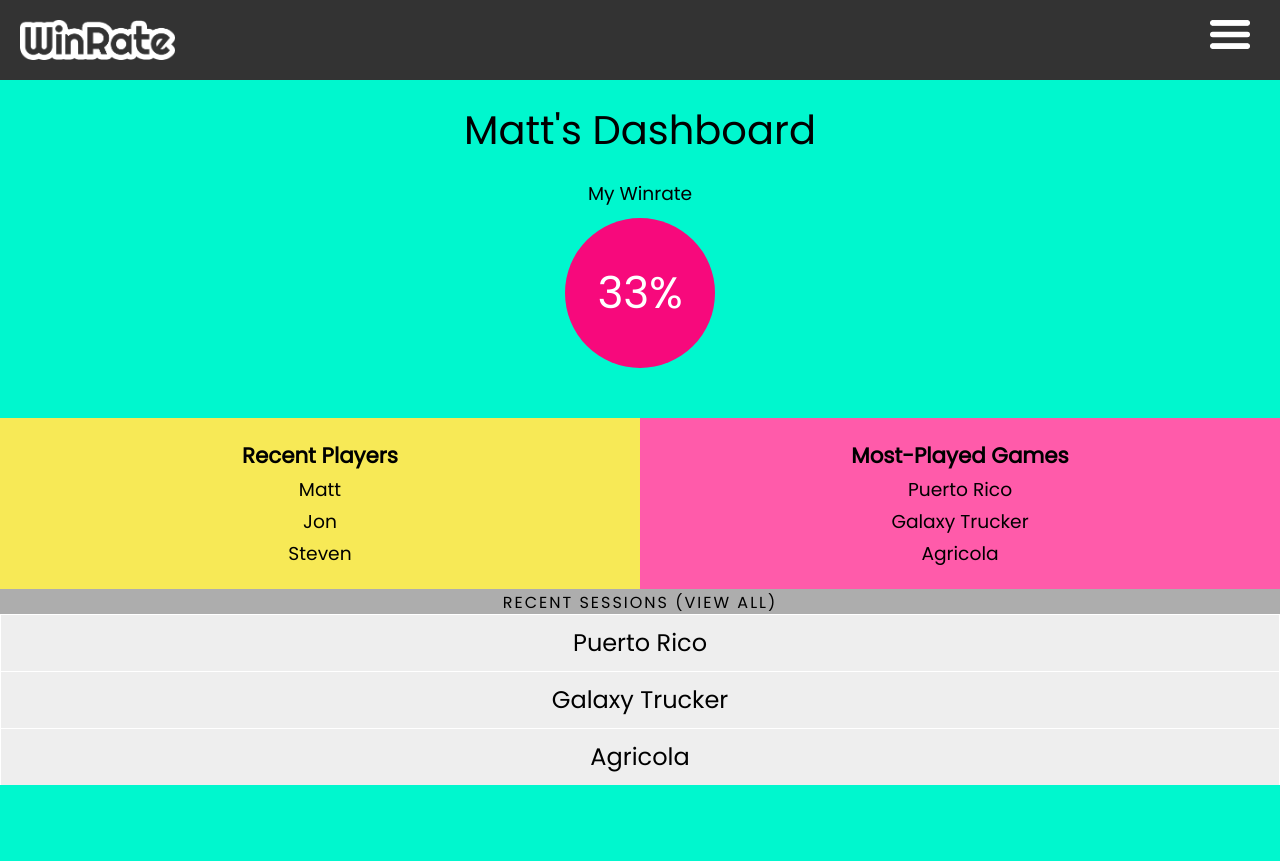
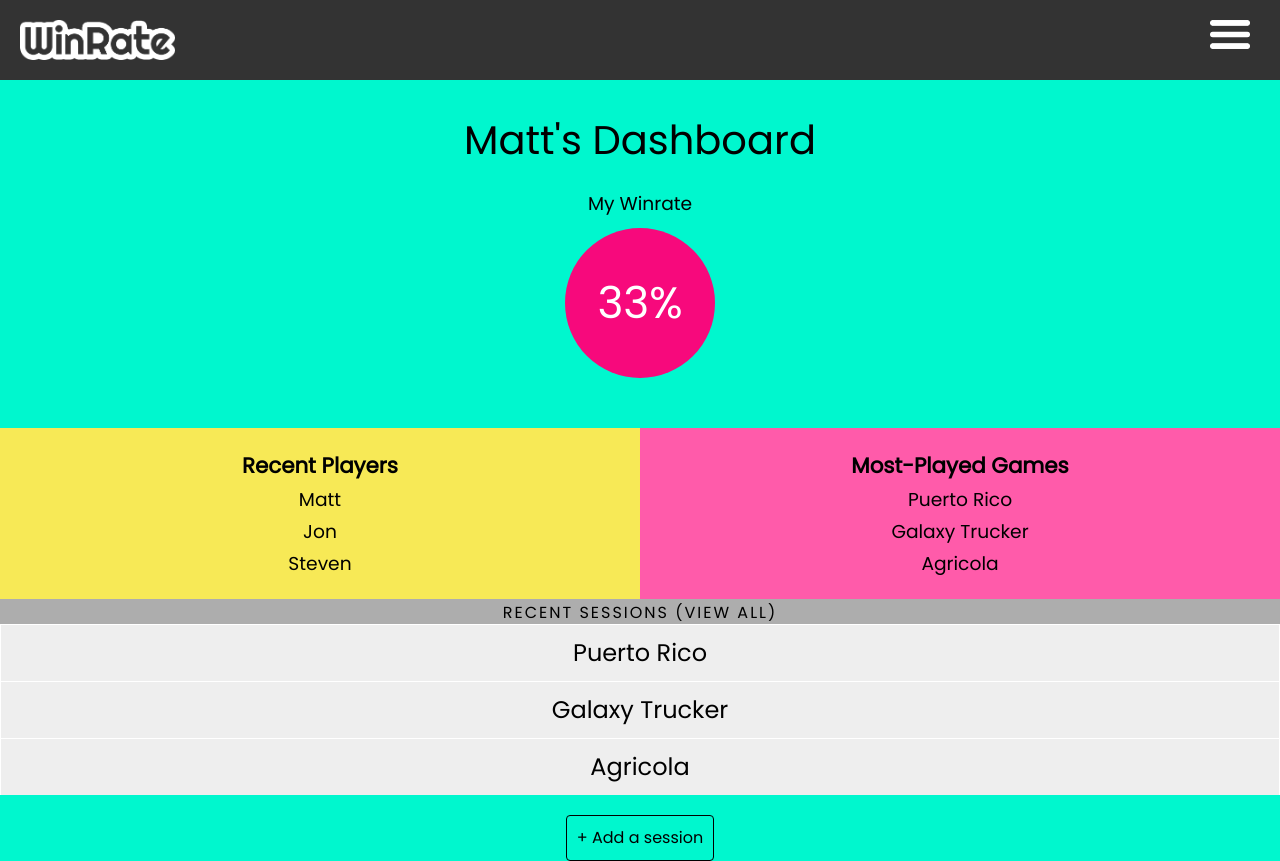
Before and after one commit to MattLong87/winrate-client, a React (Create React App) app: page /dashboard in a window 1280 px wide. Before the commit the page ends 800 px from the top, so only its background shows below. Built offline with nearby package versions, Linux system fonts and the light colour scheme; no server answers.

Commit message:
add session button on dashboard

```diff
--- a/src/components/AddSession.js
+++ b/src/components/AddSession.js
@@ -1,5 +1,6 @@
 import React from 'react';
 import { connect } from 'react-redux';
+import { Redirect } from 'react-router-dom';
 import * as actions from '../actions';
 import '../css/addSession.css';
 
@@ -21,6 +22,7 @@ export class AddSession extends React.Component {
     addSession(e) {
         e.preventDefault();
         this.props.dispatch(actions.addSession(this.props.user.token));
+        this.setState(Object.assign({}, this.state, {sessionAdded: true}));
     }
 
     addPlayer(e) {
@@ -34,12 +36,17 @@ export class AddSession extends React.Component {
     }
 
     render() {
+        if (this.state.sessionAdded) {
+            return <Redirect to={'/dashboard'} />
+        }
+
         let playerCheckboxes = this.state.allPlayers.map((player, i) => {
             return (<div key={i}><input type="checkbox" name="player" value={player} /><span className="player-checkbox">{player}</span></div>)
         })
         let winnerOptions = this.state.allPlayers.map((player, j) => {
             return (<option key={j}>{player}</option>);
         })
+
         return (
             <div className='add-session'>
                 <form id="add-session-form" onSubmit={(e) => this.addSession(e)}>
--- a/src/components/Dashboard.js
+++ b/src/components/Dashboard.js
@@ -1,6 +1,6 @@
 import React from 'react';
 import { connect } from 'react-redux';
-import {Link} from 'react-router-dom';
+import { Link } from 'react-router-dom';
 import OverallWinrate from './OverallWinrate';
 import RecentPlayers from './RecentPlayers';
 import MostPlayed from './MostPlayed';
@@ -28,6 +28,9 @@ export function Dashboard(props) {
             </section>
             <div className='recent-sessions-header'>Recent Sessions (<Link to='/all-sessions'>View All</Link>)</div>
             <RecentSessions sessions={props.user.sessions} token={props.user.token} />
+            <div className='add-session-link'>
+                <Link to='/add-session'><h4>+ Add a session</h4></Link>
+            </div>
         </div>
     );
 }
--- a/src/css/addSession.css
+++ b/src/css/addSession.css
@@ -25,7 +25,3 @@
     display: inline-block;
     margin-bottom: 30px;
 }
-
-.add-session select{
-
-}
--- a/src/css/dashboard.css
+++ b/src/css/dashboard.css
@@ -1,5 +1,5 @@
 .dashboard{
-    padding-top: 70px;
+    padding-top: 80px;
 }
 
 .dashboard header{
@@ -46,3 +46,18 @@
 .dashboard .session .title{
     background: #eee;
 }
+
+.dashboard .add-session-link a{
+    text-decoration: none;
+    color: black;
+    margin-top: 20px;
+    display: inline-block;
+    border: 1px solid black;
+    border-radius: 4px;
+    padding: 10px;
+}
+
+.dashboard .add-session-link a:hover{
+    border: 1px solid #F7097C;
+    color: #F7097C;
+}
```
